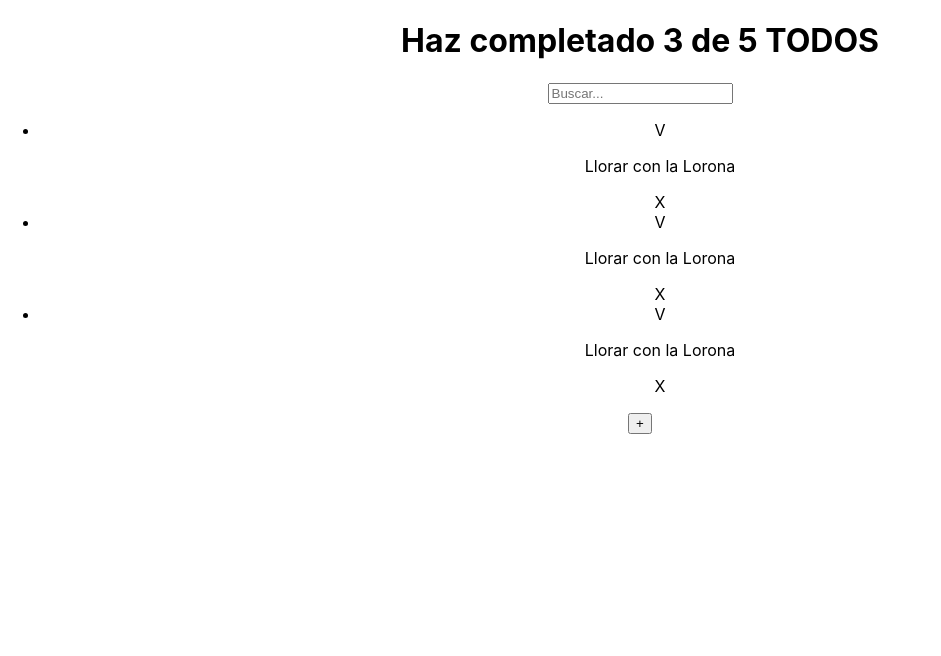
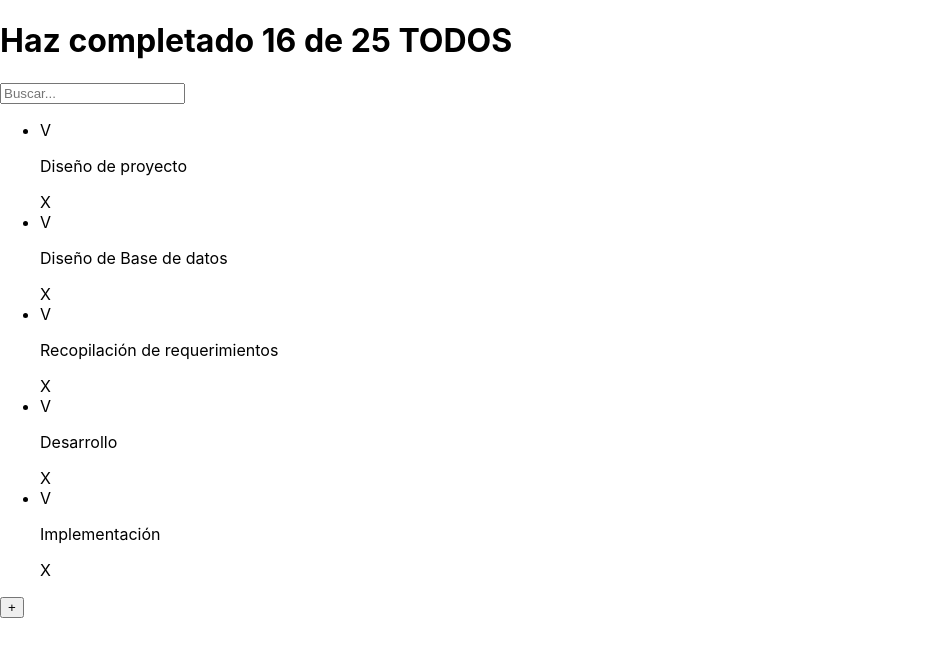
Before and after one commit to davejuanes/curo-react-intro, a React (Create React App) app: page / in a window 1280 px wide. Shown: the top 656 px of the page, without its empty margins (0-941 px from the left). Built offline with nearby package versions, Linux system fonts and the light colour scheme.

Commit message:
[UPDATE] COMPONENTES WITH PROPS AND ARRAY

```diff
--- a/src/App.js
+++ b/src/App.js
@@ -6,20 +6,32 @@ import { TodoItem } from "./TodoItem";
 import { CreateTodoButton } from "./CreateTodoButton";
 import "./App.css";
 
+const defaultTodos = [
+  { text: 'Diseño de proyecto', completed: false},
+  { text: 'Diseño de Base de datos', completed: false},
+  { text: 'Recopilación de requerimientos', completed: false},
+  { text: 'Desarrollo', completed: false},
+  { text: 'Implementación', completed: false},
+]
+
 function App() {
   return (
-    <div className="App">
-      <TodoCounter />
+    <React.Fragment>
+      <TodoCounter completed={16} total={25} />
       <TodoSearch />
 
       <TodoList>
-        <TodoItem />
-        <TodoItem />
-        <TodoItem />
+        {defaultTodos.map(todo => (
+          <TodoItem
+            key={todo.text}
+            text={todo.text}
+            completed={todo.completed}
+          />
+        ))}
       </TodoList>
 
       <CreateTodoButton />
-    </div>
+    </React.Fragment>
   );
 }
 
--- a/src/TodoCounter.js
+++ b/src/TodoCounter.js
@@ -1,9 +1,7 @@
-import React from 'react'
+import React from "react";
 
-function TodoCounter() {
-  return (
-    <h1>Haz completado 3 de 5 TODOS</h1>
-  );
+function TodoCounter({ total, completed }) {
+  return <h1>Haz completado {completed} de {total} TODOS</h1>;
 }
 
 export { TodoCounter };
--- a/src/TodoItem.js
+++ b/src/TodoItem.js
@@ -1,10 +1,10 @@
 import React from "react";
 
-function TodoItem() {
+function TodoItem({text, completed}) {
   return (
     <li>
-      <span>V</span>
-      <p>Llorar con la Lorona</p>
+      <span>V {completed}</span>
+      <p>{text}</p>
       <span>X</span>
     </li>
   );
```
Also changed, not shown: 1 other file (tests, documents, lock files or other folders).
